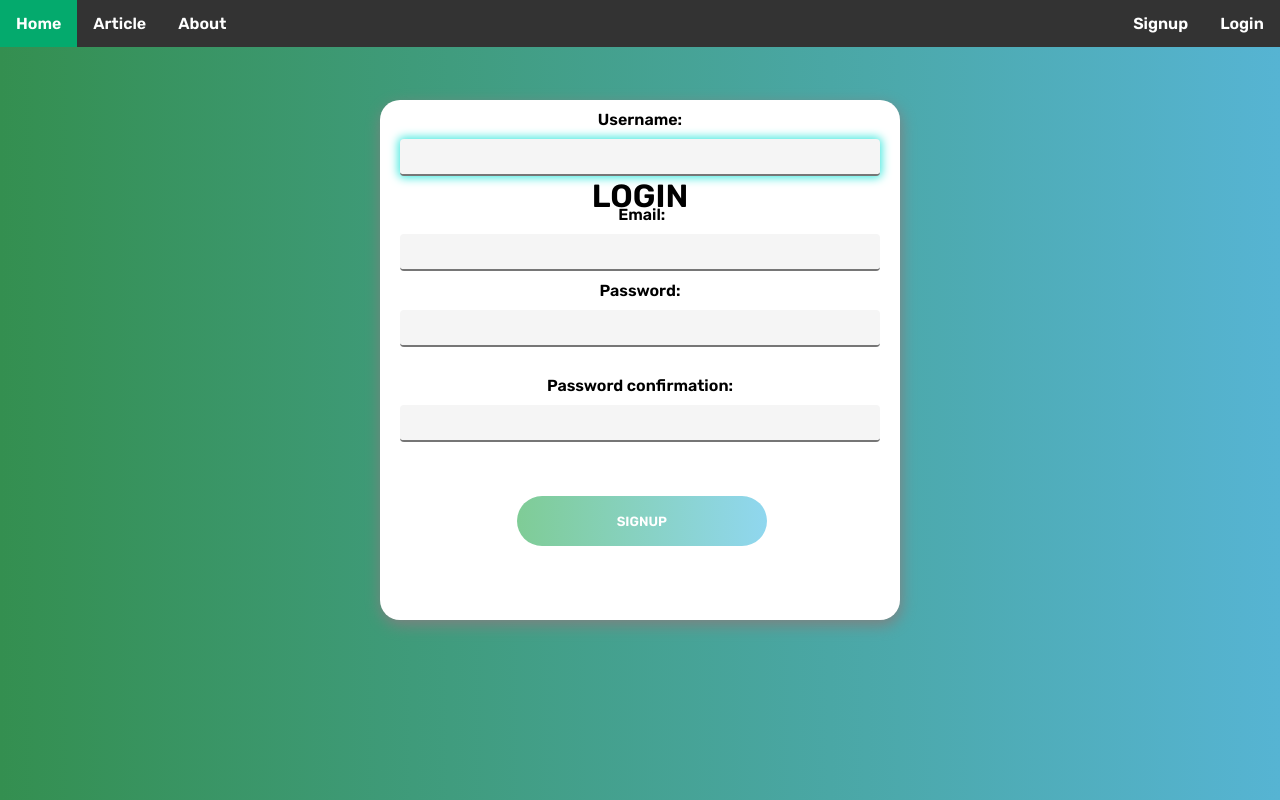
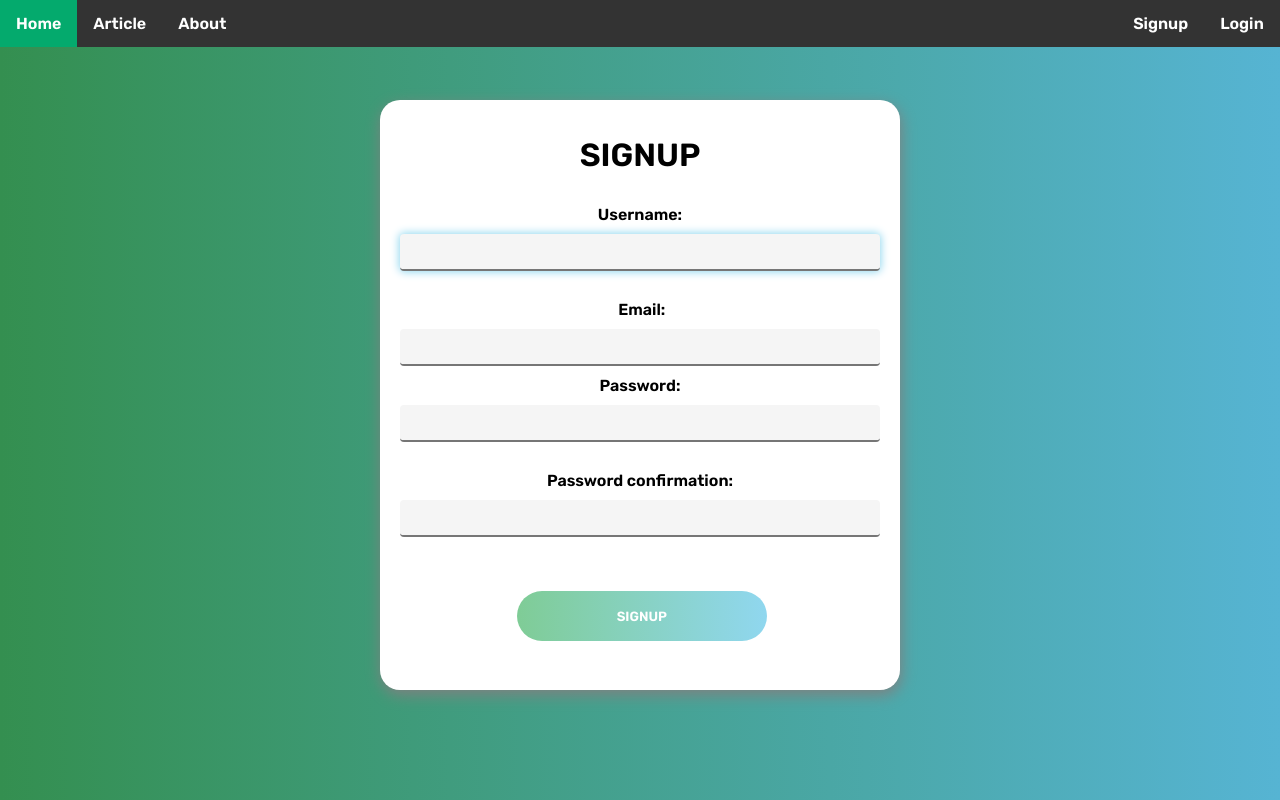
Before and after one commit to mojtaba174/madcraftProject, a Django app: page /users/signup/ in a window 1280 px wide. Run offline with Django 3.2, Linux system fonts and the light colour scheme.

Commit message:
creat sign up 001

```diff
--- a/static/style.css
+++ b/static/style.css
@@ -75,7 +75,7 @@ ul.horizontal li a.active{
     background-color: white;
     text-align: center;
     width: 500px;
-    height:500px;
+    height:570px;
     margin:0;
     border-radius:20px;
     padding: 10px;
@@ -85,7 +85,7 @@ ul.horizontal li a.active{
 #login{
     position: absolute;
     right: 50%;
-    top: 56px;
+    top: 15px;
     transform: translateX(50%);
 
 }
@@ -103,7 +103,7 @@ ul.horizontal li a.active{
     border-radius: 4px;
 }
 .form_logandsing input:focus{
-    box-shadow: 0 0 10px 2px #46e9df
+    box-shadow: 0 0 9px 1px #90d7ef;
 }
 .form_logandsing input,button{
     outline: none;
--- a/templates/users/sign_up.html
+++ b/templates/users/sign_up.html
@@ -6,7 +6,13 @@
 {% block body %}
      <div id="parent-login-box">
         <div id="login-box">
-            <h1 id="login">LOGIN</h1>
+            <h1 id="login">SIGNUP</h1>
+            <br>
+            <br>
+            <br>
+            <br>
+            <br>
+
                 <form action="{% url 'users:signup' %}" method="post" class="form_logandsing">
                 {% csrf_token %}
                 {{ form }}
```
